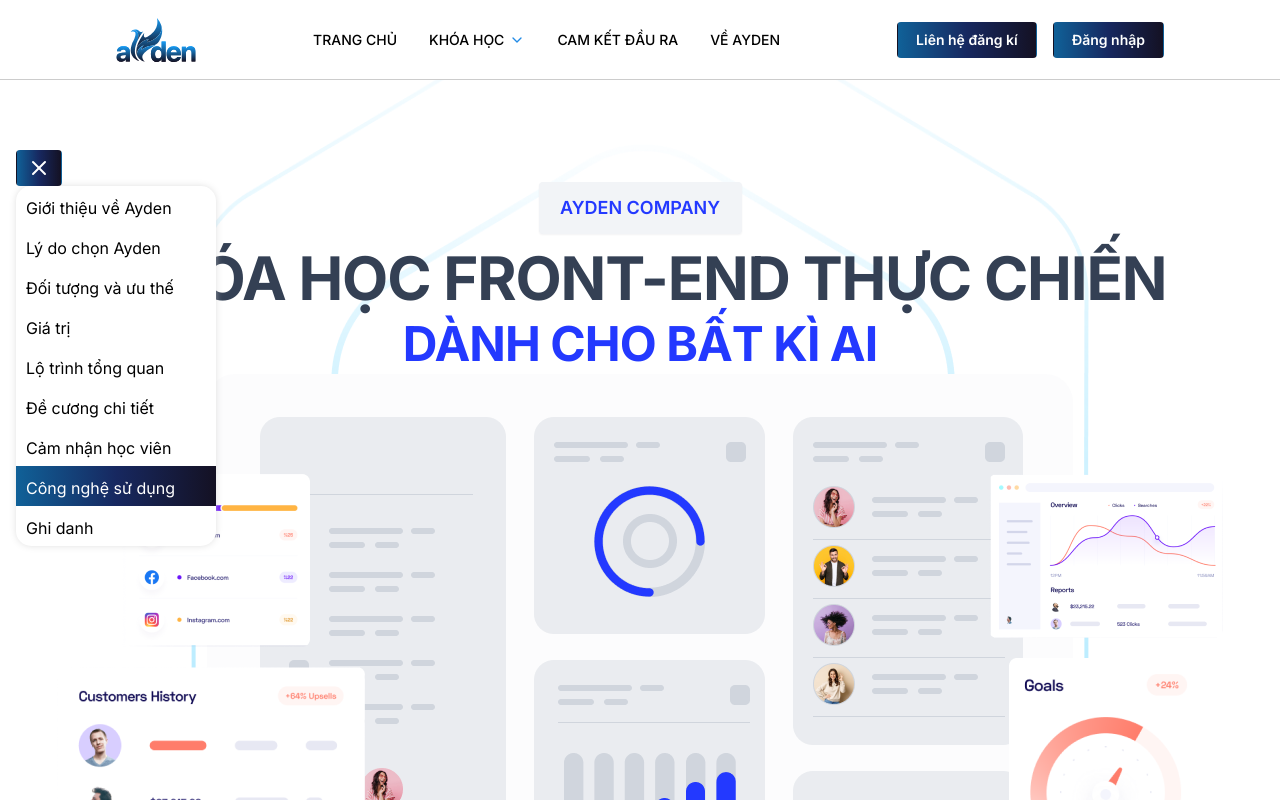
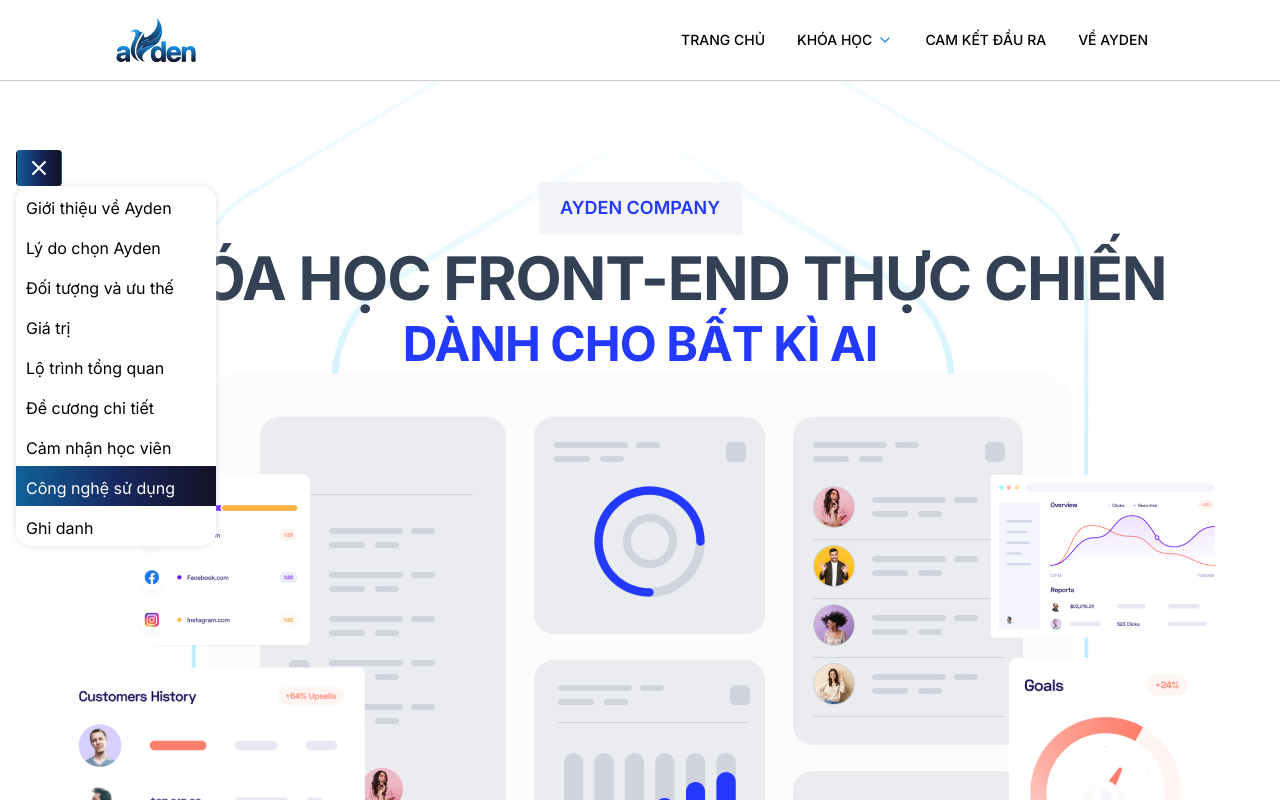
Before and after one commit to NDD1611/ayden-education, a Next.js app: page / in a window 1280 px wide. Shown: the top 800 px of the page. Built offline with nearby package versions, Linux system fonts and the light colour scheme.

Commit message:
fix header

```diff
--- a/src/components/Header/Header2.module.css
+++ b/src/components/Header/Header2.module.css
@@ -1,15 +1,23 @@
-.header {
+
+.containerHeader{
     position: fixed;
     top: 0;
     left: 0;
+    z-index: 999;
+    background: #fff;
+    border-bottom: 1px solid #ccc;
+    width: 100vw;
+    display:flex;
+    justify-content: center;
+}
+
+.header {
     width: 100%;
-    background: #fff;
-    z-index: 999;
+    max-width: 1288px;
     height: 80px;
     padding-left: var(--mantine-spacing-md);
     padding-right: var(--mantine-spacing-md);
     border-bottom: rem(1px) solid light-dark(var(--mantine-color-gray-3), var(--mantine-color-dark-4));
-    border-bottom: 1px solid #ccc;
 }
 
 .link {
--- a/src/components/Header/Header2.tsx
+++ b/src/components/Header/Header2.tsx
@@ -1,7 +1,6 @@
 import {
     HoverCard,
     Group,
-    Button,
     UnstyledButton,
     Text,
     SimpleGrid,
@@ -16,7 +15,6 @@
     rem,
     useMantineTheme,
 } from '@mantine/core';
-// import { MantineLogo } from '@mantine/ds';
 import { useDisclosure } from '@mantine/hooks';
 import {
     IconNotification,
@@ -28,7 +26,6 @@
     IconChevronDown,
 } from '@tabler/icons-react';
 import classes from './Header2.module.css';
-import styles from './Header2.module.scss';
 import Image from 'next/image';
 
 const mockdata = [
@@ -88,10 +85,10 @@
     ));
 
     return (
-        <Box>
+        <Box className={classes.containerHeader}>
             <header className={classes.header}>
                 <Group
-                    justify="space-between"
+                    justify='space-between'
                     h="100%"
                     px={{ sm: rem(100), base: rem(20) }}
                 >
@@ -144,7 +141,7 @@
                         </a>
                     </Group>
 
-                    <Group visibleFrom="md">
+                    {/* <Group visibleFrom="md">
                         <Button
                             classNames={styles}
                         >
@@ -153,7 +150,7 @@
                         <Button
                             classNames={styles}
                         >Đăng nhập</Button>
-                    </Group>
+                    </Group> */}
 
                     <Burger opened={drawerOpened} onClick={toggleDrawer} hiddenFrom="sm" />
                 </Group>
@@ -177,7 +174,7 @@
                     <UnstyledButton className={classes.link} onClick={toggleLinks}>
                         <Center inline>
                             <Box component="span" mr={5}>
-                                KHÁO HỌC
+                                KHÓA HỌC
                             </Box>
                             <IconChevronDown
                                 style={{ width: rem(16), height: rem(16) }}
@@ -195,14 +192,14 @@
 
                     <Divider my="sm" />
 
-                    <Group justify="center" grow pb="xl" px="md">
+                    {/* <Group justify="center" grow pb="xl" px="md">
                         <Button
                             classNames={styles}
                         >Liên hệ đăng kí</Button>
                         <Button
                             classNames={styles}
                         >Đăng nhập</Button>
-                    </Group>
+                    </Group> */}
                 </ScrollArea>
             </Drawer>
         </Box >
```
